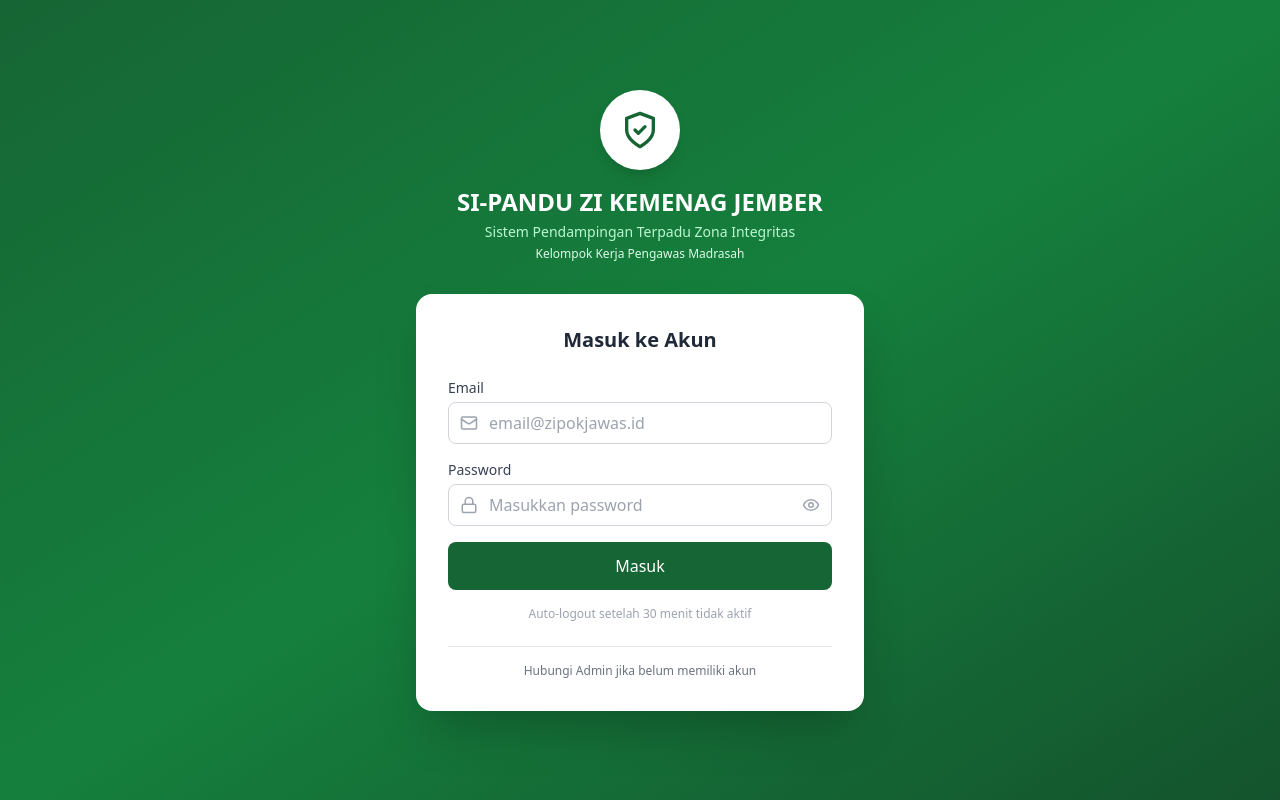
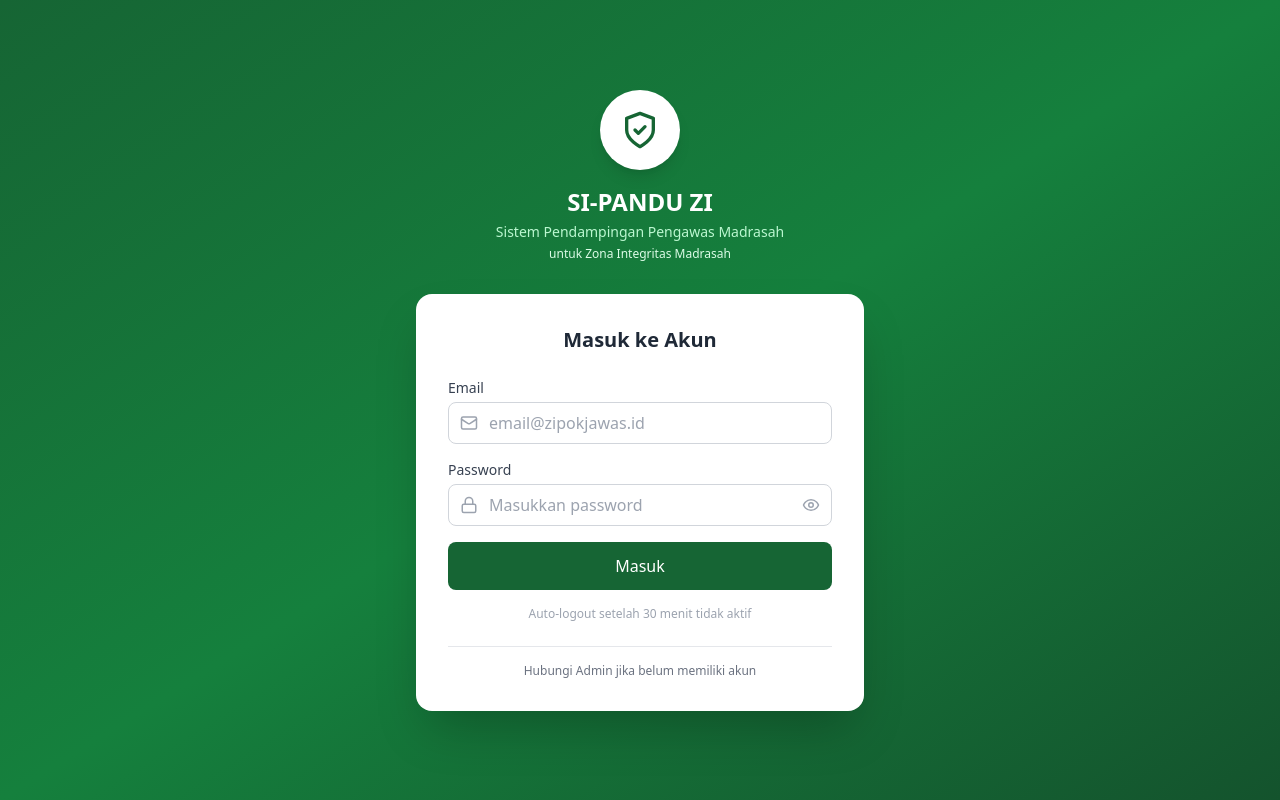
Before and after one commit to Subariyanto/si-pandu-zi-madrasah, a React (Vite) app: page /login in a window 1280 px wide. Built offline with nearby package versions, Linux system fonts and the light colour scheme; no server answers; the database is empty.

Commit message:
Update branding: SI-PANDU ZI + Sistem Pendampingan Pengawas Madrasah untuk Zona Integritas Madrasah

```diff
--- a/index.html
+++ b/index.html
@@ -4,7 +4,7 @@
     <meta charset="UTF-8" />
     <link rel="icon" type="image/svg+xml" href="/vite.svg" />
     <meta name="viewport" content="width=device-width, initial-scale=1.0" />
-    <title>SI-PANDU ZI KEMENAG JEMBER</title>
+    <title>SI-PANDU ZI</title>
   </head>
   <body class="bg-green-50 dark:bg-gray-900">
     <div id="root"></div>
--- a/src/components/Layout.jsx
+++ b/src/components/Layout.jsx
@@ -55,8 +55,9 @@ export default function Layout({ children }) {
         <div className="p-4 border-b border-green-700">
           <div className="flex items-center justify-between">
             <div>
-              <h1 className="text-lg font-bold text-kemenag-gold">SI-PANDU ZI KEMENAG JEMBER</h1>
-              <p className="text-xs text-green-200">Zona Integritas Madrasah</p>
+              <h1 className="text-lg font-bold text-kemenag-gold">SI-PANDU ZI</h1>
+              <p className="text-xs text-green-200">Sistem Pendampingan Pengawas Madrasah</p>
+              <p className="text-xs text-green-300">untuk Zona Integritas Madrasah</p>
             </div>
             <button onClick={() => setSidebarOpen(false)} className="lg:hidden text-white">
               <X size={20} />
@@ -117,7 +118,7 @@ export default function Layout({ children }) {
               <Menu size={24} />
             </button>
             <h2 className="text-lg font-semibold text-gray-800 dark:text-white hidden sm:block">
-              SI-PANDU ZI KEMENAG JEMBER
+              SI-PANDU ZI
             </h2>
           </div>
           <div className="flex items-center gap-3">
--- a/src/pages/LoginPage.jsx
+++ b/src/pages/LoginPage.jsx
@@ -32,9 +32,9 @@ export default function LoginPage() {
           <div className="inline-flex items-center justify-center w-20 h-20 bg-white rounded-full shadow-lg mb-4">
             <ShieldIcon className="w-10 h-10 text-kemenag-green" />
           </div>
-          <h1 className="text-2xl font-bold text-white">SI-PANDU ZI KEMENAG JEMBER</h1>
-          <p className="text-green-200 text-sm mt-1">Sistem Pendampingan Terpadu Zona Integritas</p>
-          <p className="text-green-100 text-xs mt-1">Kelompok Kerja Pengawas Madrasah</p>
+          <h1 className="text-2xl font-bold text-white">SI-PANDU ZI</h1>
+          <p className="text-green-200 text-sm mt-1">Sistem Pendampingan Pengawas Madrasah</p>
+          <p className="text-green-100 text-xs mt-1">untuk Zona Integritas Madrasah</p>
         </div>
 
         {/* Login Form */}
```
